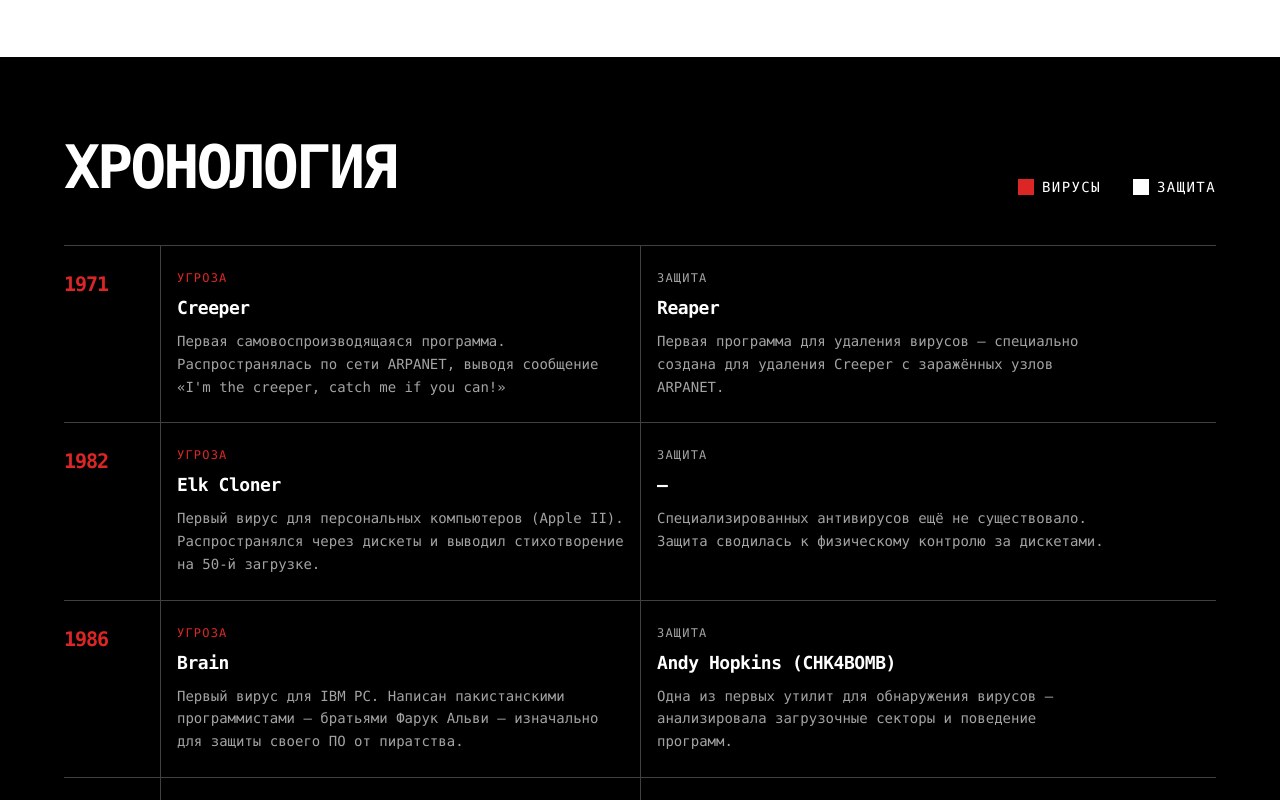
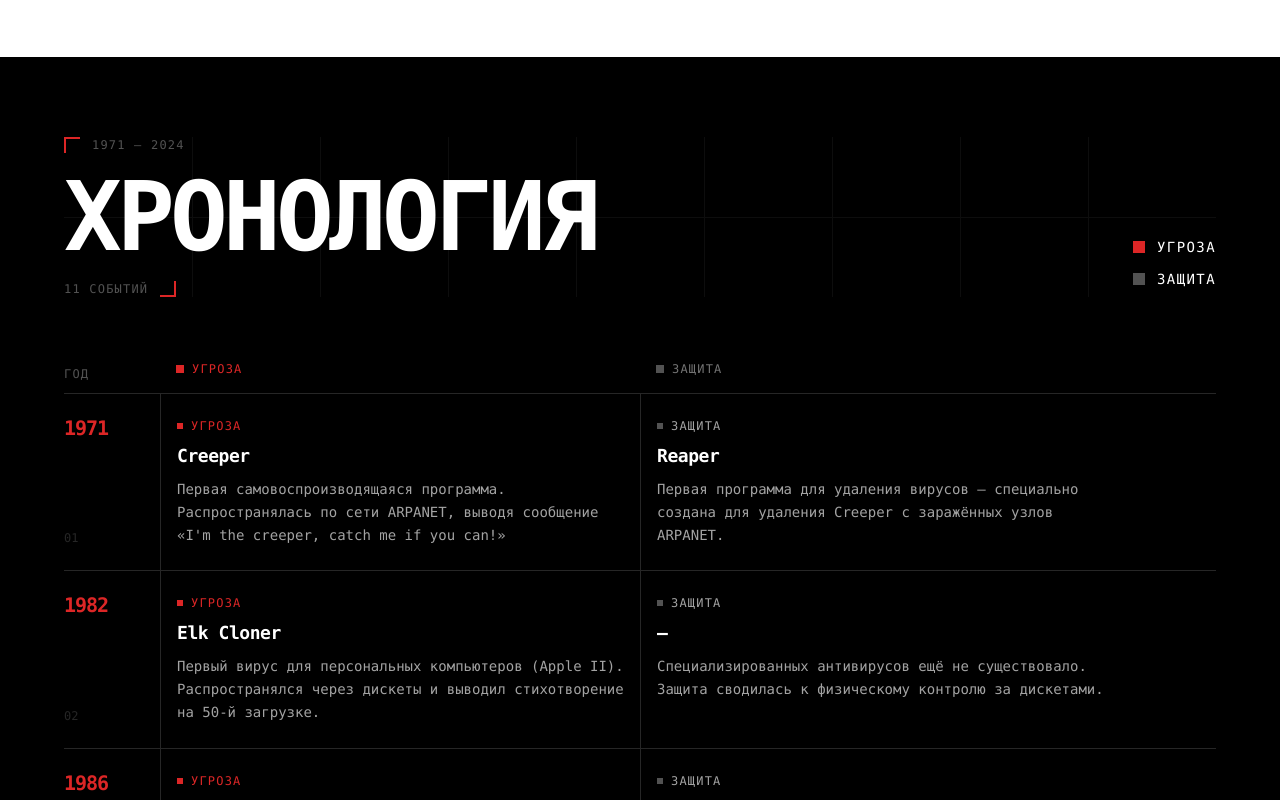
Before and after one commit to pr-poehali-dev/project-zenith-flight, a React (Vite) app: page / in a window 1280 px wide. Shown: the part 860-1660 px from the top of the page. Built offline with nearby package versions, Linux system fonts and the light colour scheme.

Commit message:
feat: добавить хронологию

```diff
--- a/src/pages/Index.tsx
+++ b/src/pages/Index.tsx
@@ -224,15 +224,56 @@ export default function Index() {
       {/* Timeline Section */}
       <section id="timeline" className="py-20 px-4 md:px-8 bg-black text-white">
         <div className="container mx-auto">
-          <div className="flex items-end justify-between mb-12">
-            <h2 className="text-6xl font-bold tracking-tighter">ХРОНОЛОГИЯ</h2>
-            <div className="hidden md:flex gap-8 text-sm uppercase tracking-widest">
-              <span className="flex items-center gap-2">
-                <span className="w-4 h-4 bg-red-600 inline-block"></span>
-                Вирусы
+
+          {/* Section header */}
+          <div className="relative mb-16 overflow-hidden">
+            {/* Background grid */}
+            <div className="absolute inset-0 opacity-5">
+              {[...Array(8)].map((_, i) => (
+                <div key={i} className="absolute top-0 bottom-0 border-l border-white" style={{ left: `${(i + 1) * 100 / 9}%` }} />
+              ))}
+              <div className="absolute left-0 right-0 border-t border-white" style={{ top: "50%" }} />
+            </div>
+            <div className="relative flex items-end justify-between">
+              <div>
+                {/* Corner marks */}
+                <div className="flex items-center gap-3 mb-4">
+                  <div className="w-4 h-4 border-t-2 border-l-2 border-red-600" />
+                  <span className="text-neutral-600 text-xs uppercase tracking-widest font-mono">1971 — 2024</span>
+                </div>
+                <h2 className="text-6xl md:text-8xl font-bold tracking-tighter leading-none">ХРОНОЛОГИЯ</h2>
+                <div className="flex items-center gap-3 mt-4">
+                  <span className="text-neutral-600 text-xs uppercase tracking-widest font-mono">{timelineData.length} событий</span>
+                  <div className="w-4 h-4 border-b-2 border-r-2 border-red-600" />
+                </div>
+              </div>
+              <div className="hidden md:flex flex-col gap-3 text-sm uppercase tracking-widest pb-2">
+                <span className="flex items-center gap-3">
+                  <span className="w-3 h-3 bg-red-600 inline-block"></span>
+                  Угроза
+                </span>
+                <span className="flex items-center gap-3">
+                  <span className="w-3 h-3 bg-neutral-600 inline-block"></span>
+                  Защита
+                </span>
+              </div>
+            </div>
+          </div>
+
+          {/* Column headers */}
+          <div className="grid grid-cols-12 gap-0 mb-2">
+            <div className="col-span-2 md:col-span-1">
+              <span className="text-xs uppercase tracking-widest text-neutral-600">Год</span>
+            </div>
+            <div className="col-span-5 px-4">
+              <span className="text-xs uppercase tracking-widest text-red-600 flex items-center gap-2">
+                <span className="w-2 h-2 bg-red-600 inline-block"></span>
+                Угроза
               </span>
-              <span className="flex items-center gap-2">
-                <span className="w-4 h-4 bg-white inline-block"></span>
+            </div>
+            <div className="col-span-5 px-4">
+              <span className="text-xs uppercase tracking-widest text-neutral-500 flex items-center gap-2">
+                <span className="w-2 h-2 bg-neutral-600 inline-block"></span>
                 Защита
               </span>
             </div>
@@ -243,19 +284,27 @@ export default function Index() {
             {timelineData.map((item, index) => (
               <div
                 key={item.year}
-                className={`grid grid-cols-12 gap-0 border-t border-neutral-700 cursor-pointer transition-colors duration-200 ${
-                  activeYear === item.year ? "bg-neutral-900" : "hover:bg-neutral-900"
+                className={`grid grid-cols-12 gap-0 border-t cursor-pointer transition-all duration-200 group ${
+                  activeYear === item.year
+                    ? "bg-neutral-900 border-neutral-500"
+                    : "border-neutral-800 hover:border-neutral-600 hover:bg-neutral-900"
                 }`}
                 onClick={() => setActiveYear(activeYear === item.year ? null : item.year)}
               >
                 {/* Year column */}
-                <div className="col-span-2 md:col-span-1 py-6 pr-4 flex items-start">
-                  <span className="text-red-600 font-bold text-xl tracking-tighter">{item.year}</span>
+                <div className="col-span-2 md:col-span-1 py-6 pr-4 flex flex-col items-start justify-between">
+                  <span className="text-red-600 font-bold text-xl tracking-tighter leading-none">{item.year}</span>
+                  <span className="text-neutral-800 text-xs font-mono group-hover:text-neutral-600 transition-colors">
+                    {String(index + 1).padStart(2, "0")}
+                  </span>
                 </div>
 
                 {/* Virus column */}
-                <div className="col-span-5 py-6 px-4 border-l border-neutral-700">
-                  <div className="text-xs uppercase tracking-widest text-red-600 mb-2">Угроза</div>
+                <div className={`col-span-5 py-6 px-4 border-l transition-colors duration-200 ${activeYear === item.year ? "border-red-900" : "border-neutral-800 group-hover:border-neutral-700"}`}>
+                  <div className="flex items-center gap-2 mb-2">
+                    <span className="w-1.5 h-1.5 bg-red-600 inline-block flex-shrink-0"></span>
+                    <div className="text-xs uppercase tracking-widest text-red-600">Угроза</div>
+                  </div>
                   <h3 className="font-bold text-lg mb-2 tracking-tight">{item.virus.name}</h3>
                   <p
                     className={`text-neutral-400 text-sm leading-relaxed transition-all duration-300 overflow-hidden ${
@@ -267,8 +316,11 @@ export default function Index() {
                 </div>
 
                 {/* Antivirus column */}
-                <div className="col-span-5 py-6 px-4 border-l border-neutral-700">
-                  <div className="text-xs uppercase tracking-widest text-neutral-400 mb-2">Защита</div>
+                <div className={`col-span-5 py-6 px-4 border-l transition-colors duration-200 ${activeYear === item.year ? "border-neutral-600" : "border-neutral-800 group-hover:border-neutral-700"}`}>
+                  <div className="flex items-center gap-2 mb-2">
+                    <span className="w-1.5 h-1.5 bg-neutral-600 inline-block flex-shrink-0"></span>
+                    <div className="text-xs uppercase tracking-widest text-neutral-400">Защита</div>
+                  </div>
                   <h3 className="font-bold text-lg mb-2 tracking-tight">{item.antivirus.name}</h3>
                   <p
                     className={`text-neutral-400 text-sm leading-relaxed transition-all duration-300 overflow-hidden ${
@@ -280,12 +332,14 @@ export default function Index() {
                 </div>
 
                 {/* Expand indicator (mobile) */}
-                <div className="col-span-1 md:hidden py-6 flex items-center justify-center border-l border-neutral-700">
-                  <span className="text-neutral-500 text-xl">{activeYear === item.year ? "−" : "+"}</span>
+                <div className="col-span-1 md:hidden py-6 flex items-center justify-center border-l border-neutral-800">
+                  <span className="text-neutral-600 text-xl group-hover:text-red-600 transition-colors">{activeYear === item.year ? "−" : "+"}</span>
                 </div>
               </div>
             ))}
-            <div className="border-t border-neutral-700"></div>
+            <div className="border-t border-neutral-700 flex justify-end pt-3">
+              <span className="text-neutral-700 text-xs font-mono uppercase tracking-widest">конец хронологии</span>
+            </div>
           </div>
         </div>
       </section>
```
